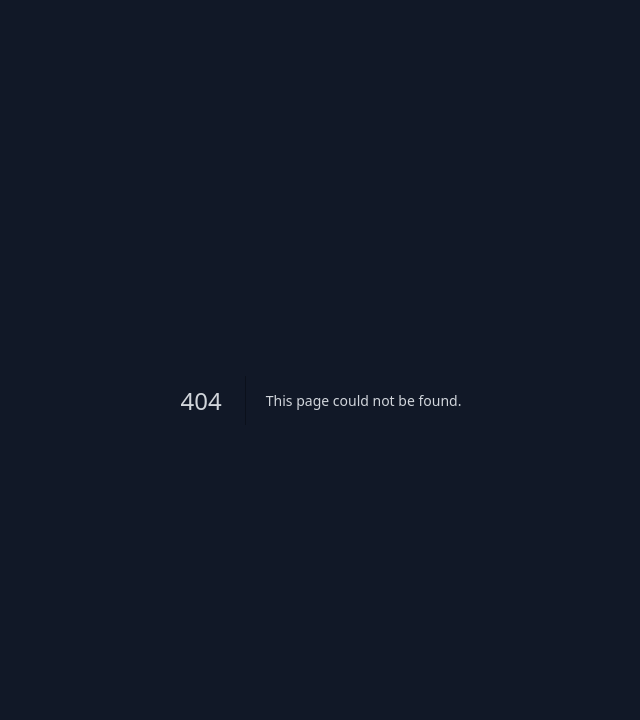
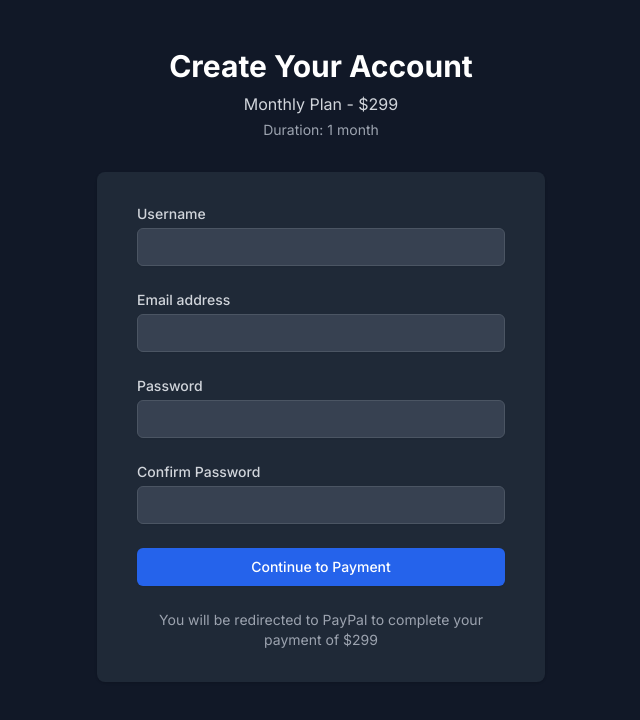
Before and after one commit to jimbo7373/sportbet, a Next.js app: page /register in a window 1280 px wide. Before the commit this address had no page. Shown: the top 720 px of the page, without its empty margins (319-959 px from the left). Built offline with nearby package versions, Linux system fonts and the light colour scheme.

Commit message:
Add simplified registration flow with username/email/password

```diff
--- a/app/components/PricingSection.tsx
+++ b/app/components/PricingSection.tsx
@@ -1,3 +1,5 @@
+'use client';
+
 import Link from 'next/link';
 
 export default function PricingSection() {
@@ -16,7 +18,7 @@ export default function PricingSection() {
           <p className="text-5xl font-black text-white my-4">$19</p>
           <p className="text-gray-400 mb-6">For a 2-week trial</p>
           <Link
-            href="/subscribe?plan=trial"
+            href="/register?plan=trial"
             className="trial-button w-full block bg-blue-600 text-white font-bold py-3 px-6 rounded-lg shadow-lg"
           >
             Start My Trial
@@ -30,7 +32,7 @@ export default function PricingSection() {
           <p className="text-5xl font-black text-white my-4">$299</p>
           <p className="text-gray-400 mb-6">Per Month</p>
           <Link
-            href="/subscribe?plan=monthly"
+            href="/register?plan=monthly"
             className="cta-button w-full block bg-red-600 text-white font-bold py-3 px-6 rounded-lg shadow-lg"
           >
             Join Monthly
@@ -43,7 +45,7 @@ export default function PricingSection() {
           <h4 className="text-xl font-bold text-green-400">Best Value!</h4>
           <p className="text-3xl font-black text-white my-2">$699 for 3 Months</p>
           <Link
-            href="/subscribe?plan=quarterly"
+            href="/register?plan=quarterly"
             className="cta-button mt-2 w-full block bg-red-600 text-white font-bold py-3 px-6 rounded-lg shadow-lg"
           >
             Get 3 Months & Save!
--- /dev/null
+++ b/app/register/RegisterForm.tsx
@@ -0,0 +1,168 @@
+'use client';
+
+import React, { useState } from 'react';
+import { useRouter } from 'next/navigation';
+
+interface PlanDetails {
+  name: string;
+  price: number;
+  duration: string;
+}
+
+interface RegisterFormProps {
+  plan: string;
+  planDetails: PlanDetails;
+}
+
+export default function RegisterForm({ plan, planDetails }: RegisterFormProps) {
+  const router = useRouter();
+  const [formData, setFormData] = useState({
+    username: '',
+    email: '',
+    password: '',
+    confirmPassword: '',
+  });
+  const [errors, setErrors] = useState<Record<string, string>>({});
+
+  const validateForm = () => {
+    const newErrors: Record<string, string> = {};
+
+    if (!formData.username.trim()) {
+      newErrors.username = 'Username is required';
+    }
+
+    if (!formData.email.trim()) {
+      newErrors.email = 'Email is required';
+    } else if (!/\S+@\S+\.\S+/.test(formData.email)) {
+      newErrors.email = 'Please enter a valid email address';
+    }
+
+    if (!formData.password) {
+      newErrors.password = 'Password is required';
+    } else if (formData.password.length < 8) {
+      newErrors.password = 'Password must be at least 8 characters long';
+    }
+
+    if (formData.password !== formData.confirmPassword) {
+      newErrors.confirmPassword = 'Passwords do not match';
+    }
+
+    setErrors(newErrors);
+    return Object.keys(newErrors).length === 0;
+  };
+
+  const handleSubmit = async (e: React.FormEvent) => {
+    e.preventDefault();
+
+    if (!validateForm()) {
+      return;
+    }
+
+    // Here you would typically:
+    // 1. Create the user account
+    // 2. Store the registration details
+    // 3. Redirect to payment
+
+    router.push(`/payment?plan=${plan}&email=${encodeURIComponent(formData.email)}`);
+  };
+
+  const handleChange = (e: React.ChangeEvent<HTMLInputElement>) => {
+    const { name, value } = e.target;
+    setFormData(prev => ({
+      ...prev,
+      [name]: value
+    }));
+  };
+
+  return (
+    <form onSubmit={handleSubmit} className="space-y-6">
+      <div>
+        <label htmlFor="username" className="block text-sm font-medium text-gray-300">
+          Username
+        </label>
+        <div className="mt-1">
+          <input
+            id="username"
+            name="username"
+            type="text"
+            required
+            value={formData.username}
+            onChange={handleChange}
+            className="appearance-none block w-full px-3 py-2 border border-gray-600 rounded-md shadow-sm bg-gray-700 text-white placeholder-gray-400 focus:outline-none focus:ring-blue-500 focus:border-blue-500 sm:text-sm"
+          />
+          {errors.username && <p className="mt-1 text-sm text-red-500">{errors.username}</p>}
+        </div>
+      </div>
+
+      <div>
+        <label htmlFor="email" className="block text-sm font-medium text-gray-300">
+          Email address
+        </label>
+        <div className="mt-1">
+          <input
+            id="email"
+            name="email"
+            type="email"
+            autoComplete="email"
+            required
+            value={formData.email}
+            onChange={handleChange}
+            className="appearance-none block w-full px-3 py-2 border border-gray-600 rounded-md shadow-sm bg-gray-700 text-white placeholder-gray-400 focus:outline-none focus:ring-blue-500 focus:border-blue-500 sm:text-sm"
+          />
+          {errors.email && <p className="mt-1 text-sm text-red-500">{errors.email}</p>}
+        </div>
+      </div>
+
+      <div>
+        <label htmlFor="password" className="block text-sm font-medium text-gray-300">
+          Password
+        </label>
+        <div className="mt-1">
+          <input
+            id="password"
+            name="password"
+            type="password"
+            autoComplete="new-password"
+            required
+            value={formData.password}
+            onChange={handleChange}
+            className="appearance-none block w-full px-3 py-2 border border-gray-600 rounded-md shadow-sm bg-gray-700 text-white placeholder-gray-400 focus:outline-none focus:ring-blue-500 focus:border-blue-500 sm:text-sm"
+          />
+          {errors.password && <p className="mt-1 text-sm text-red-500">{errors.password}</p>}
+        </div>
+      </div>
+
+      <div>
+        <label htmlFor="confirmPassword" className="block text-sm font-medium text-gray-300">
+          Confirm Password
+        </label>
+        <div className="mt-1">
+          <input
+            id="confirmPassword"
+            name="confirmPassword"
+            type="password"
+            autoComplete="new-password"
+            required
+            value={formData.confirmPassword}
+            onChange={handleChange}
+            className="appearance-none block w-full px-3 py-2 border border-gray-600 rounded-md shadow-sm bg-gray-700 text-white placeholder-gray-400 focus:outline-none focus:ring-blue-500 focus:border-blue-500 sm:text-sm"
+          />
+          {errors.confirmPassword && <p className="mt-1 text-sm text-red-500">{errors.confirmPassword}</p>}
+        </div>
+      </div>
+
+      <div>
+        <button
+          type="submit"
+          className="w-full flex justify-center py-2 px-4 border border-transparent rounded-md shadow-sm text-sm font-medium text-white bg-blue-600 hover:bg-blue-700 focus:outline-none focus:ring-2 focus:ring-offset-2 focus:ring-blue-500"
+        >
+          Continue to Payment
+        </button>
+      </div>
+
+      <div className="text-center text-sm text-gray-400">
+        <p>You will be redirected to PayPal to complete your payment of ${planDetails.price}</p>
+      </div>
+    </form>
+  );
+}
--- /dev/null
+++ b/app/register/page.tsx
@@ -0,0 +1,47 @@
+import RegisterForm from './RegisterForm';
+
+const planDetails = {
+  trial: {
+    name: 'Trial Plan',
+    price: 19,
+    duration: '2 weeks',
+  },
+  monthly: {
+    name: 'Monthly Plan',
+    price: 299,
+    duration: '1 month',
+  },
+  quarterly: {
+    name: 'Quarterly Plan',
+    price: 699,
+    duration: '3 months',
+  },
+};
+
+export default function RegisterPage({
+  searchParams,
+}: {
+  searchParams: { plan: string };
+}) {
+  const selectedPlan = planDetails[searchParams.plan as keyof typeof planDetails] || planDetails.monthly;
+
+  return (
+    <main className="min-h-screen bg-gray-900 py-12 px-4 sm:px-6 lg:px-8">
+      <div className="max-w-md mx-auto">
+        <div className="text-center mb-8">
+          <h2 className="text-3xl font-bold text-white">Create Your Account</h2>
+          <p className="mt-2 text-gray-300">
+            {selectedPlan.name} - ${selectedPlan.price}
+          </p>
+          <p className="mt-1 text-sm text-gray-400">
+            Duration: {selectedPlan.duration}
+          </p>
+        </div>
+
+        <div className="bg-gray-800 py-8 px-4 shadow rounded-lg sm:px-10">
+          <RegisterForm plan={searchParams.plan} planDetails={selectedPlan} />
+        </div>
+      </div>
+    </main>
+  );
+}
```
